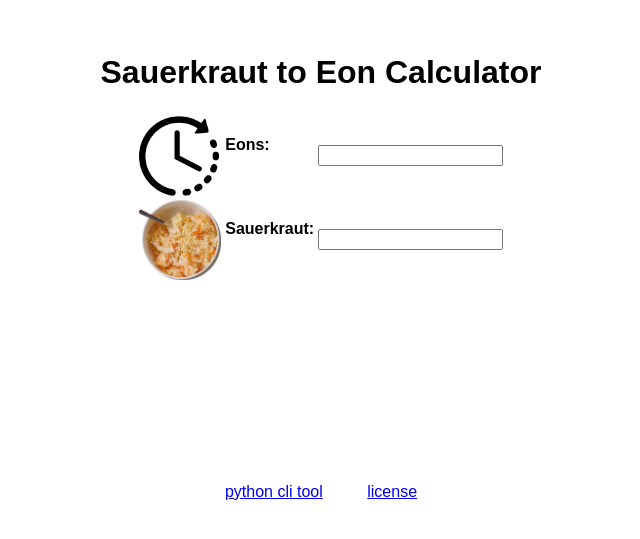
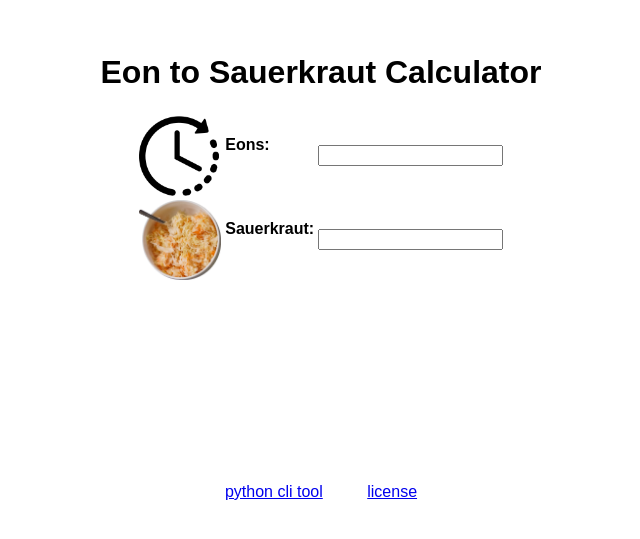
Before and after one commit to derDere/sauerkrautInAeonen, a plain HTML site: page index.html in a window 1280 px wide. Shown: the part 175-714 px from the top of the page, without its empty margins (319-959 px from the left). Drawn offline with Linux system fonts and the light colour scheme.

Commit message:
Update index.html

```diff
--- a/index.html
+++ b/index.html
@@ -10,7 +10,7 @@ html, body {
 <body>
 <center>
   <div style="height:200px;"></div>
-  <h1>Sauerkraut to Eon Calculator</h1>
+  <h1>Eon to Sauerkraut Calculator</h1>
   <table>
   <tr>
     <td><img src="eon.png" alt="" title="" style="height:80px;"/></td>
```
